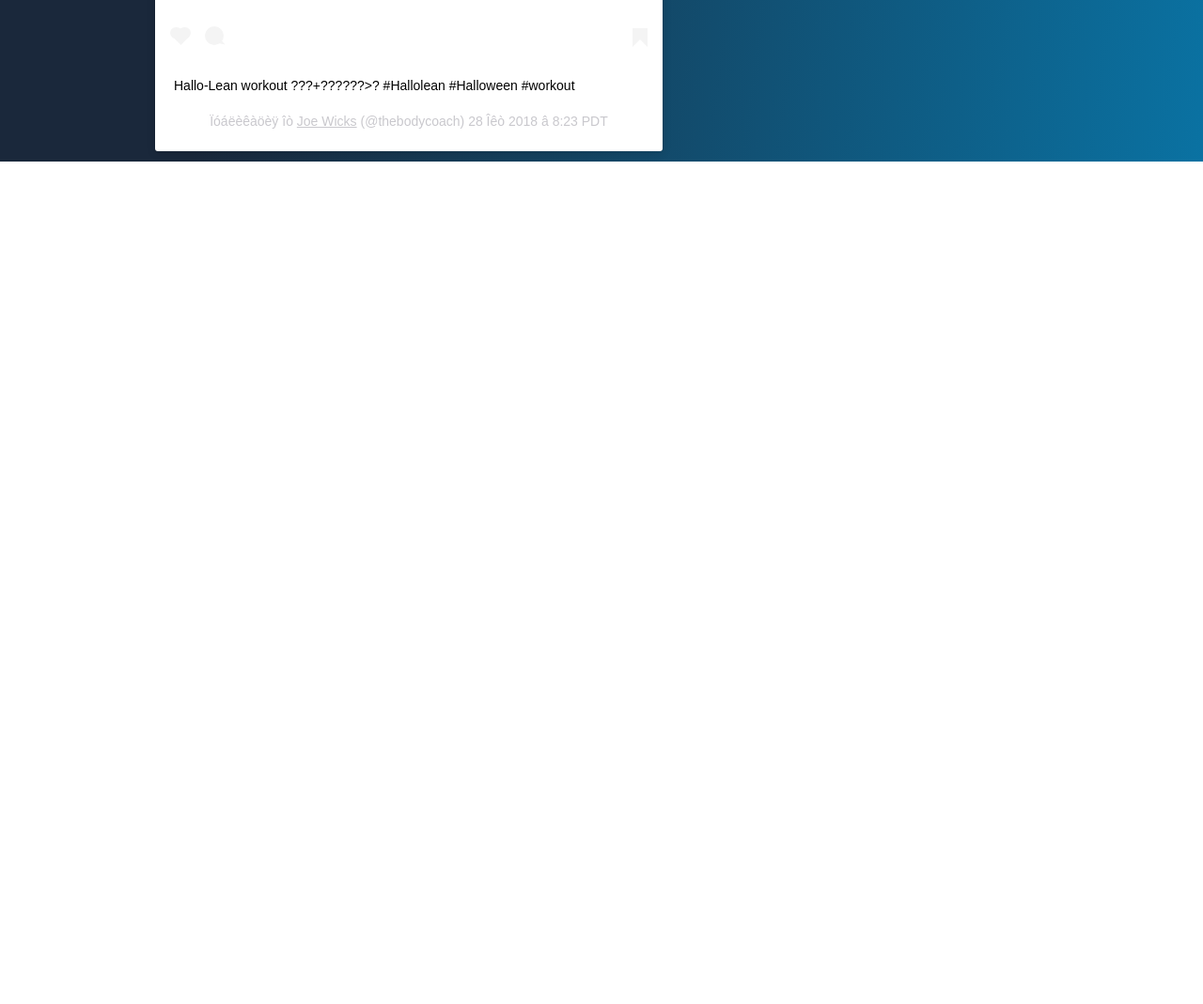
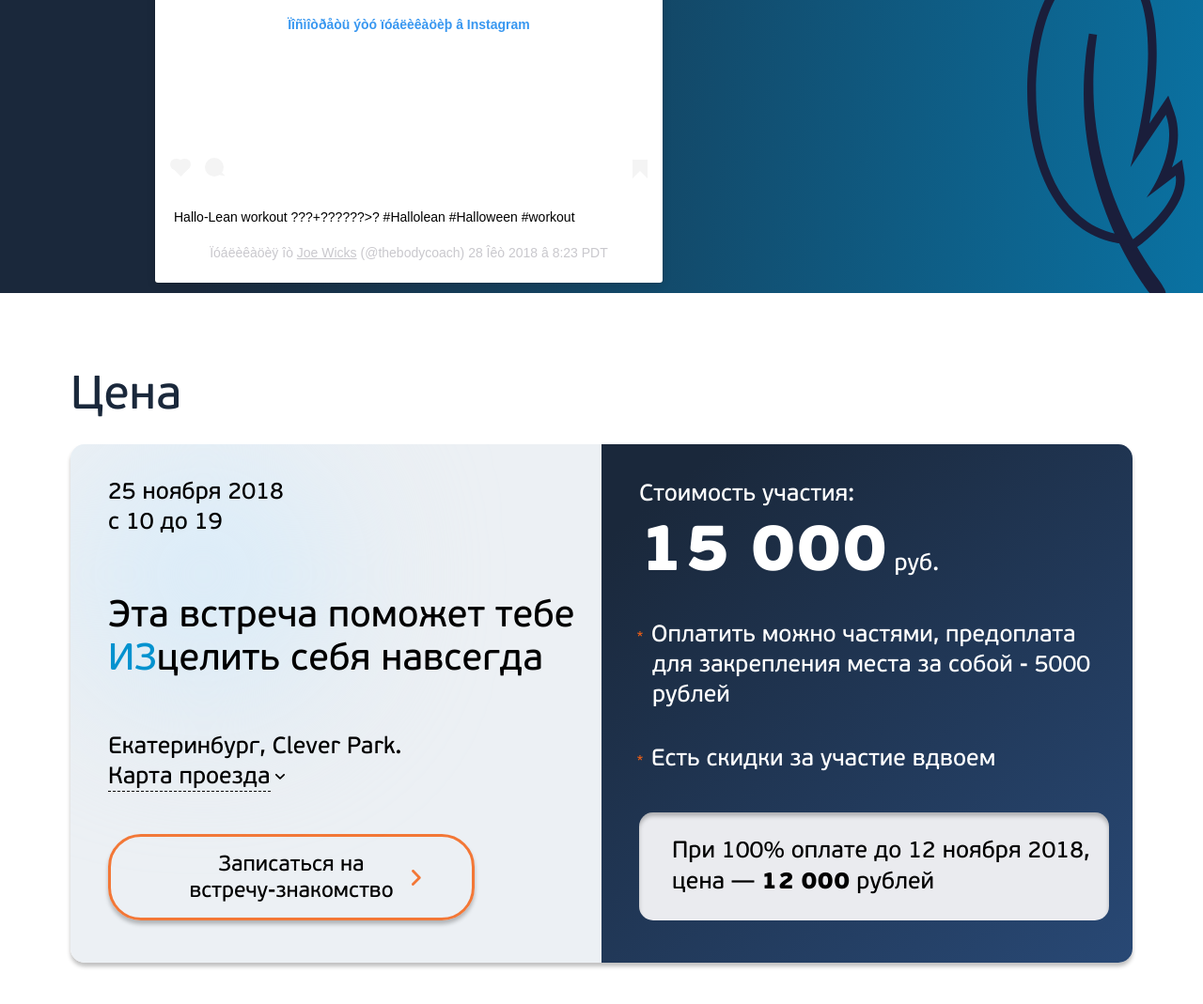
Before and after one commit to felon91/narnia, a website: page index.html in a window 1280 px wide. Shown: the part 10919-11988 px from the top of the page at 94% size. Before the commit the page ends 11171 px from the top, so only its background shows below. Drawn offline with nearby package versions, Linux system fonts and the light colour scheme; files that its build step writes are made by us from their sources; a script that the page names is missing.

Commit message:
price is finish

```diff
--- a/index.html
+++ b/index.html
@@ -279,6 +279,27 @@
 			</div>
 		</div>
 	</section>
+	<section class="price">
+		<div class="price__wrap wrap">
+			<h2 class="price__title">Цена</h2>
+			<ul class="price__list">
+				<li class="price__pay">
+					<p class="price__summ">Стоимость участия:<br> <span>15 000</span> руб.</p>
+					<p class="price__star">Оплатить можно частями, предоплата для закрепления места за собой - 5000 рублей</p>
+					<p class="price__star">Есть скидки за участие вдвоем</p>
+					<div class="price__info">
+						<p>При 100% оплате до 12 ноября 2018, цена — <span>12 000</span> рублей</p>
+					</div>
+				</li>
+				<li class="price__meet">
+					<time class="price__time" datetime="2018-11-25">25 ноября 2018<br> с 10 до 19</time>
+					<p class="price__slogan">Эта встреча поможет тебе <span>ИЗ</span>целить себя навсегда</p>
+					<p class="price__place">Екатеринбург, Clever Park.<br> <a href="#"><span>Карта проезда</span></a></p>
+					<button class="price__btn" type="button"><span>Записаться на<br> встречу-знакомство</span></button>
+				</li>
+			</ul>
+		</div>
+	</section>
 </div>
 </body>
 </html>
--- /dev/null
+++ b/sass/blocks/price.scss
@@ -0,0 +1,328 @@
+.price {
+
+  .price__wrap {
+    margin: 30px auto;
+  }
+
+  .price__title {
+    color: $colorblack;
+    font-size: 1.5625rem;
+    line-height: 1.6875rem;
+    margin-bottom: 10px;
+  }
+
+  .price__list {
+
+  }
+
+  .price__pay {
+    background: linear-gradient(141.59deg, #1A283B 10.41%, #3D78CA 232.24%);
+    border-radius: 15px 15px 0 0;
+    padding: 15px;
+    box-sizing: border-box;
+  }
+
+  .price__summ {
+    text-align: center;
+    font-size: 1rem;
+    line-height: 1.25rem;
+    color: $white;
+    margin: 15px 0 30px 0;
+
+    span {
+      font-size: 2.5rem;
+      font-family: 'pf_beausans_problack';
+      display: inline-block;
+      line-height: 2.875rem;
+
+    }
+
+  }
+
+  .price__star {
+    color: $white;
+    font-size: 1rem;
+    line-height: 1.25rem;
+    margin: 20px 0;
+    padding-left: 14px;
+
+    &::before {
+      content: "*";
+      font-size: 1rem;
+      line-height: 1.25rem;
+      color: $orangelast;
+      margin-left: -17px;
+      margin-right: 8px;
+    }
+
+  }
+
+  .price__info {
+    background: #EAEBEF;
+    box-shadow: inset 0 4px 4px rgba(0, 0, 0, 0.25);
+    border-radius: 15px;
+    text-align: center;
+    padding: 15px 20px;
+    margin: 25px 0 15px;
+
+    p {
+      font-size: 1rem;
+      line-height: 1.25rem;
+    }
+
+    span {
+      font-family: 'pf_beausans_problack';
+    }
+
+  }
+
+  .price__meet {
+    background: #ECF0F4;
+    box-shadow: 0 4px 4px rgba(0, 0, 0, 0.25);
+    border-radius: 0 0 15px 15px;
+    text-align: center;
+    padding: 15px;
+    box-sizing: border-box;
+    position: relative;
+    overflow: hidden;
+
+    &::before {
+      content: "";
+      background: #DAECF9;
+      box-shadow: 0px 4px 4px rgba(0, 0, 0, 0.25);
+      filter: blur(80px);
+      display: block;
+      width: 50%;
+      height: 50%;
+      border-radius: 100%;
+      position: absolute;
+      left: 0;
+      top: 0;
+    }
+
+  }
+
+  .price__time {
+    font-size: 1rem;
+    line-height: 1.25rem;
+    margin: 10px 0 15px 0;
+    display: block;
+    position: relative;
+  }
+
+  .price__slogan {
+    font-size: 1.5625rem;
+    line-height: 2rem;
+    margin: 35px 0;
+    position: relative;
+
+    span {
+      color: $blue;
+    }
+
+  }
+
+  .price__place {
+    font-size: 1.125rem;
+    line-height: 1.5rem;
+    margin: 35px 0;
+    position: relative;
+
+    a {
+      text-decoration: none;
+      color: $black;
+      background: url('../img/arrow-bottom.svg') right center no-repeat;
+      padding-right: 15px;
+
+      span {
+        border-bottom: 1px dashed $black;
+      }
+
+      &:hover {
+
+        span {
+          border-bottom-color: transparent;
+        }
+
+      }
+
+    }
+
+  }
+
+  .price__btn {
+    border: 3px solid #F37736;
+    box-sizing: border-box;
+    box-shadow: 0 4px 4px rgba(0, 0, 0, 0.25);
+    border-radius: 15px;
+    appearance: none;
+    font-size: 1rem;
+    line-height: 1.25rem;
+    color: $black;
+    background: none;
+    font-family: 'pf_beausans_probbook';
+    display: block;
+    width: 100%;
+    padding: 7px 0;
+    margin: 15px auto;
+    cursor: pointer;
+
+    span {
+      background: url('../img/arrow-orange.svg') 99% center no-repeat;
+      background-size: 10px;
+      padding-right: 20px;
+      display: inline-block;
+      padding-left: 20px;
+    }
+
+  }
+
+}
+
+@media (min-width: 768px) {
+
+  .price {
+
+    .price__list {
+      display: flex;
+      box-shadow: 0 4px 4px rgba(0, 0, 0, 0.25);
+      border-radius: 15px;
+    }
+
+    .price__pay {
+      border-radius: 0 15px 15px 0;
+      flex-basis: 50%;
+      box-shadow: none;
+      order: 2;
+      display: flex;
+      flex-direction: column;
+      justify-content: space-between;
+    }
+
+    .price__meet {
+      border-radius: 15px 0 0 15px;
+      flex-basis: 50%;
+      box-shadow: none;
+      order: 1;
+      display: flex;
+      flex-direction: column;
+      justify-content: space-between;
+    }
+
+    .price__slogan {
+      margin: 10px 0;
+    }
+
+    .price__place {
+      margin: 10px 0;
+    }
+
+    .price__summ {
+      margin: 10px 0;
+    }
+
+    .price__star {
+      margin: 10px 0;
+    }
+
+    .price__info {
+      margin: 15px 0;
+    }
+
+  }
+
+}
+
+@media (min-width: 980px) {
+
+  .price {
+
+    .price__wrap {
+      margin: 80px auto;
+    }
+
+    .price__title {
+      font-size: 3.125rem;
+      line-height: 3.5rem;
+      margin-bottom: 25px;
+    }
+
+    .price__pay, .price__meet {
+      padding: 25px 25px 30px 40px;
+      text-align: left;
+    }
+
+    .price__time {
+      font-size: 1.5625rem;
+      line-height: 2rem;
+    }
+
+    .price__slogan {
+      font-size: 2.5rem;
+      line-height: 2.875rem;
+      margin: 45px 0;
+    }
+
+    .price__place {
+      font-size: 1.5625rem;
+      line-height: 2rem;
+    }
+
+    .price__btn {
+      max-width: 390px;
+      font-size: 1.4375rem;
+      line-height: 1.75rem;
+      border-radius: 35px;
+      margin: 35px 0 15px;
+      padding: 15px 0;
+
+      &:hover {
+
+        span {
+          background-position: calc(100% - 1px) center;
+        }
+
+      }
+
+      span {
+        background-image: url('../img/orange-right.svg');
+        background-position: 98% center;
+        padding-left: 35px;
+        padding-right: 35px;
+        transition-property: background-position;
+        transition-duration: 500ms;
+      }
+
+    }
+
+    .price__summ {
+      text-align: left;
+      font-size: 1.5625rem;
+      line-height: 2.25rem;
+
+      span {
+        font-size: 4.375rem;
+        line-height: 5rem;
+      }
+
+    }
+
+    .price__star {
+      font-size: 1.5625rem;
+      line-height: 2rem;
+    }
+
+    .price__info {
+      padding: 25px 20px 25px 35px;
+      text-align: left;
+
+      p {
+        font-size: 1.5625rem;
+        line-height: 2rem;
+      }
+
+    }
+
+  }
+
+}
--- a/sass/blocks/testimonials.scss
+++ b/sass/blocks/testimonials.scss
@@ -106,20 +106,40 @@
     .owl-prev {
       margin-right: 18px;
 
+      &:hover {
+
+        span {
+          background-position: 0 center;
+        }
+
+      }
+
       span {
-        background: url('../img/slider-left.svg') left center no-repeat;
-        padding-left: 15px;
+        background: url('../img/slider-left.svg') 2% center no-repeat;
+        padding-left: 20px;
         background-size: 8px;
+        transition-property: background-position;
+        transition-duration: 500ms;
       }
 
     }
 
     .owl-next {
 
+      &:hover {
+
+        span {
+          background-position: 100% center;
+        }
+
+      }
+
       span {
-        background: url('../img/slider-right.svg') right center no-repeat;
-        padding-right: 15px;
+        background: url('../img/slider-right.svg') 98% center no-repeat;
+        padding-right: 20px;
         background-size: 8px;
+        transition-property: background-position;
+        transition-duration: 500ms;
       }
 
     }
@@ -194,6 +214,7 @@
 @media (min-width: 980px) {
 
   .testimonials {
+    background: url('../img/list.svg') right bottom no-repeat, linear-gradient(97.18deg, #1A283B 25.89%, #0392CF 132.19%);;
 
     .testimonials__wrap {
       margin: 80px auto;
--- a/sass/core.scss
+++ b/sass/core.scss
@@ -13,7 +13,7 @@
 	font-family: 'pf_beausans_probbook', sans-serif;
 	-webkit-font-smoothing: antialiased;
     -moz-osx-font-smoothing: grayscale;
-	hyphens: auto;
+	//hyphens: auto;
 	overflow-wrap: break-word;
 	word-wrap: break-word;
 }
--- a/sass/style.scss
+++ b/sass/style.scss
@@ -24,3 +24,4 @@
 @import "blocks/need";
 @import "blocks/gallery";
 @import "blocks/testimonials";
+@import "blocks/price";
```
Also changed, not shown: img/arrow-orange.svg (added), img/list.svg (added), img/orange-right.svg (added), sass/variables.scss (line endings or trailing spaces).
